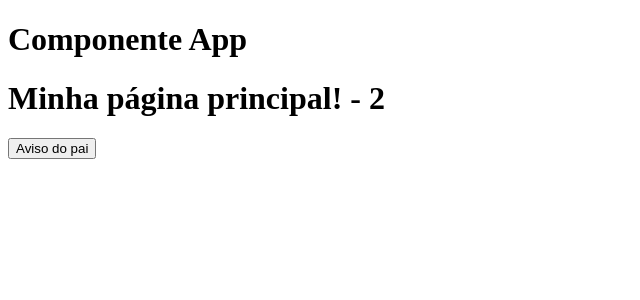
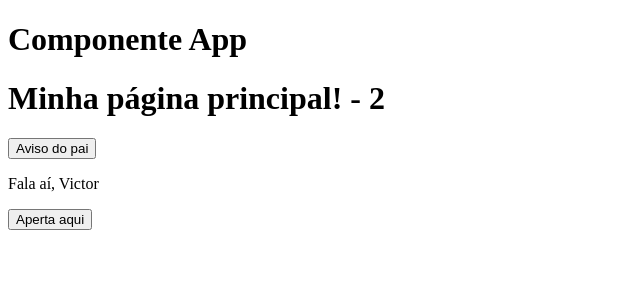
Before and after one commit to FelipeSants08/aula-05-2sem, a React (Vite) app in the folder aula05/: page / in a window 1280 px wide. Shown: the top 300 px of the page, without its empty margins (0-640 px from the left). Built offline with nearby package versions, Linux system fonts and the light colour scheme.

Commit message:
Acrescentando mais exemplos

```diff
--- a/aula05/src/App.tsx
+++ b/aula05/src/App.tsx
@@ -1,4 +1,5 @@
-import Cabecalho from "./Cabecalho/Cabecalho";
+import Cabecalho from "./components/Cabecalho/Cabecalho";
+import Exemplo from "./components/Exemplo/Exemplo"
 
 export default function App() {
 
@@ -11,6 +12,7 @@ export default function App() {
     <div>
       <h1>Componente App</h1>
       <Cabecalho paginaProps={pagina} nrPaginaProps={nrPagina} statusProps={status} avisoProps={aviso}/>
+      <Exemplo name={"Victor"} outroAlerta={()=> alert("Atenção")}/>
     </div>
   );
 }
--- a/aula05/src/Cabecalho/Cabecalho.tsx
+++ b/aula05/src/components/Cabecalho/Cabecalho.tsx
@@ -2,7 +2,7 @@ type CabecalhoProps = {
   paginaProps: string;
   nrPaginaProps: number | string;
   statusProps: "loading" | "deployed";
-  avisoProps:(Function);
+  avisoProps: Function;
 };
 
 export default function Cabecalho({paginaProps, nrPaginaProps, statusProps, avisoProps}:CabecalhoProps) {
--- /dev/null
+++ b/aula05/src/components/Exemplo/Exemplo.tsx
@@ -0,0 +1,15 @@
+type MeuNomeProps = {
+  name: string;
+  outroAlerta: Function;
+}
+
+function MeuNome({name, outroAlerta}:MeuNomeProps){
+  return(
+    <div>
+      <p>Fala aí, {name}</p>
+      <button onClick={()=> outroAlerta()}>Aperta aqui</button>
+    </div>
+  )
+}
+
+export default MeuNome
```
